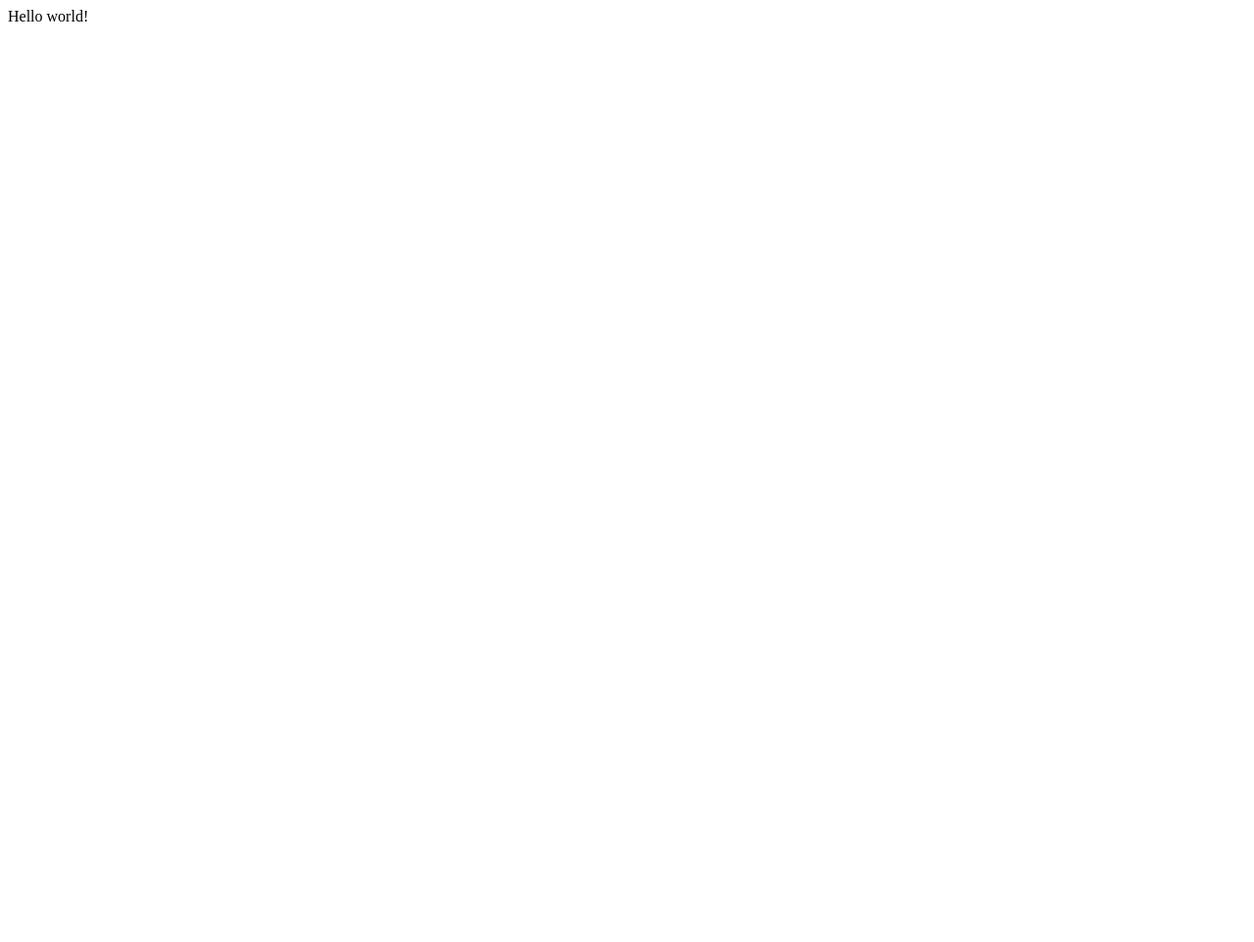
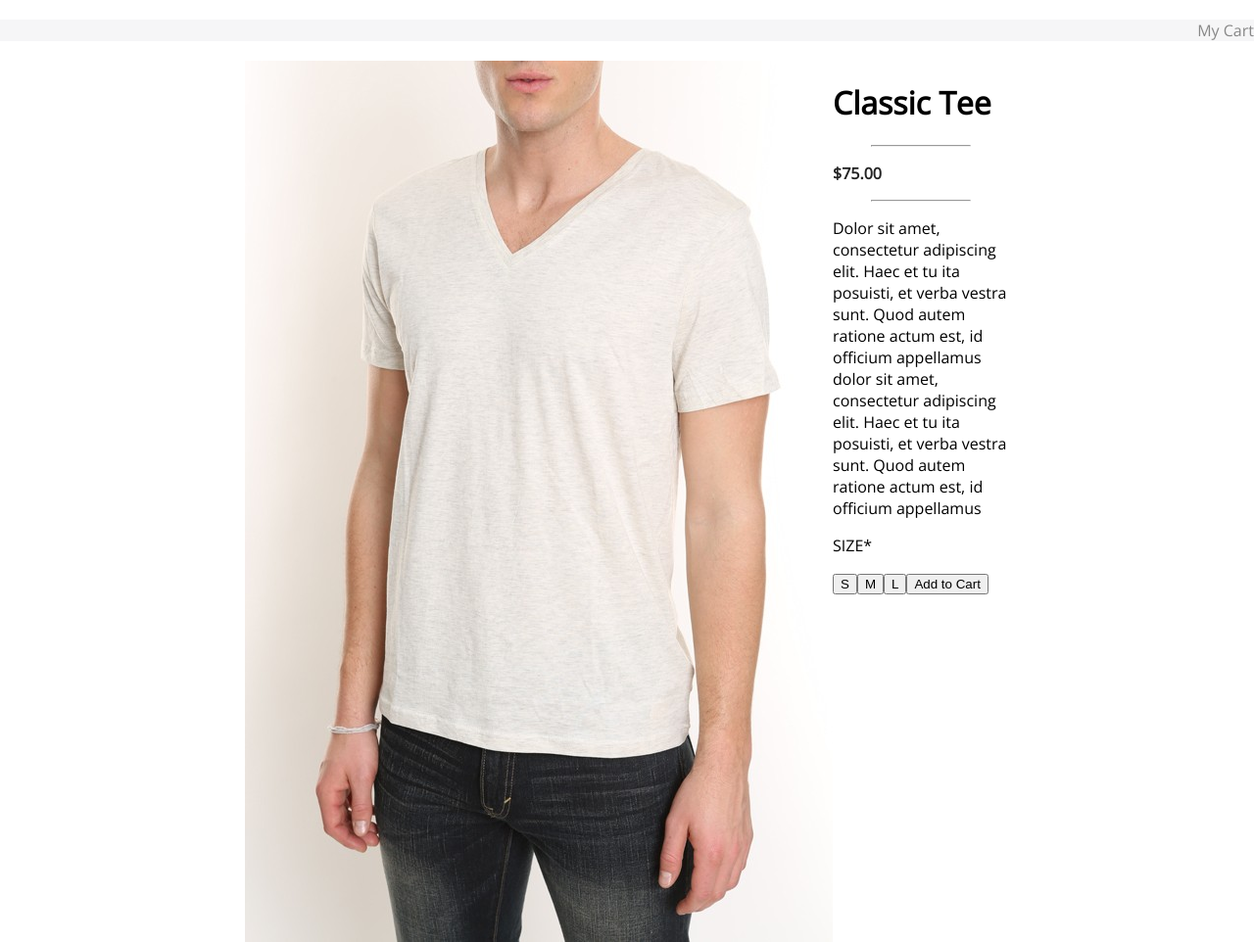
Before and after one commit to lorenzo-joseph-fernandez-19/moustache-republic, a Gatsby site: page / in a window 1280 px wide. Shown: the whole page at 98% size. Before the commit the page ends 800 px from the top, so only its background shows below. Built offline with nearby package versions, Linux system fonts and the light colour scheme; Gatsby itself is replaced by a stand-in of ours.

Commit message:
added page content

```diff
--- a/package.json
+++ b/package.json
@@ -14,9 +14,9 @@
     "test": "echo \"Write tests! -> https://gatsby.dev/unit-testing\" && exit 1"
   },
   "dependencies": {
-    "gatsby": "^2.25.3",
-    "react": "^16.12.0",
-    "react-dom": "^16.12.0"
+    "gatsby": "^2.26.1",
+    "react": "^16.14.0",
+    "react-dom": "^16.14.0"
   },
   "devDependencies": {
     "prettier": "2.1.2"
--- a/src/pages/index.js
+++ b/src/pages/index.js
@@ -1,5 +1,38 @@
 import React from "react"
+import Image from "../images/classic-tee.jpg"
+import "../styles/mystyles.css"
 
-export default function Home() {
-  return <div>Hello world!</div>
+const cartStyle = {
+  backgroundColor: '#F6F6F7',
+  width: '100%',
+  textAlign: 'right',
+  marginTop: '20px',
+  marginBottom: '20px',
+  color: '#888888',
 }
+
+const productPage = () => {
+return (
+  <div>
+    <div style={cartStyle}>My Cart </div>
+    <div class="flex-container">
+      <div>
+        <img class="flex-image" src={Image} alt="classic-tee" />
+      </div>
+      <div class="flex-description">
+        <h1>Classic Tee</h1>
+        <hr />
+        <p class="price">$75.00</p>
+        <hr />
+        <p>Dolor sit amet, consectetur adipiscing elit. Haec et tu ita posuisti, et verba vestra sunt. Quod autem ratione actum est, id officium appellamus dolor sit amet, consectetur adipiscing elit. Haec et tu ita posuisti, et verba vestra sunt. Quod autem ratione actum est, id officium appellamus</p>
+        <p>SIZE<span>*</span></p>
+        <button onclick="">S</button>
+        <button onclick="">M</button>
+        <button onclick="">L</button>
+        <button onclick="">Add to Cart</button>
+      </div>
+    </div>
+  </div>
+)}
+
+export default productPage
--- /dev/null
+++ b/src/styles/mystyles.css
@@ -0,0 +1,46 @@
+@import url("https://fonts.googleapis.com/css2?family=Open+Sans&display=swap");
+
+body {
+margin: 0;
+padding: 0;
+font-family: 'Open Sans', sans-serif;
+}
+
+hr {
+background-color: #CCCCCC;
+width: 100px;
+}
+
+.flex-container {
+ display: flex;
+ flex-direction: row;
+}
+
+@media (max-width: 600px) {
+    .flex-container {
+      flex-direction: column;
+    }
+    .flex-image {
+      padding-left: 10px;
+      padding-right: 10px;
+    }
+    .flex-description {
+      padding-left: 10px;
+      padding-right: 10px;
+    }
+  }
+
+.flex-image {
+ flex: 50%;
+ padding-left: 250px;
+}
+
+.flex-description {
+ flex: 50%;
+ padding-right: 250px;
+}
+
+.price {
+  font-weight: 600;
+  color: #222222;
+}
```
Also changed, not shown: src/images/classic-tee.jpg (added), 1 other file.
